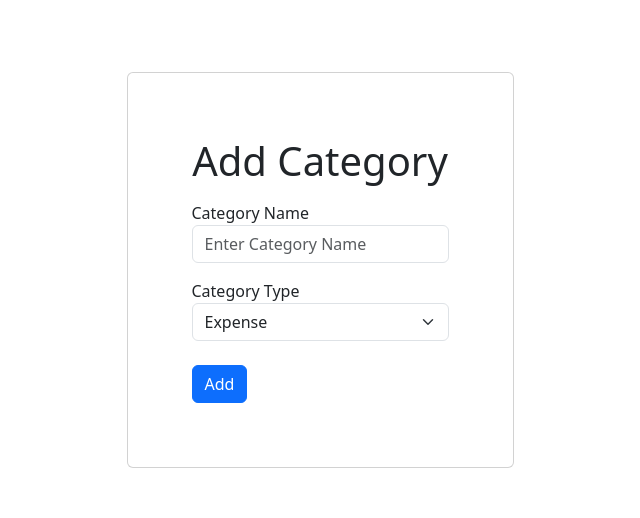
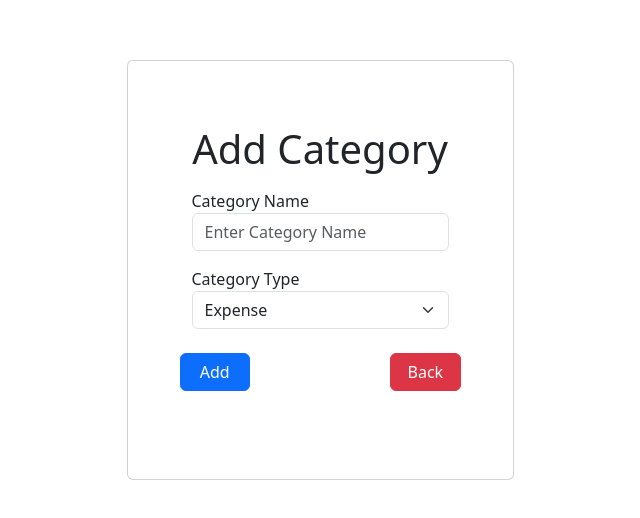
Before and after one commit to pykingcodepro/goodbudget, a Next.js app: page /addCategory in a window 1280 px wide. Shown: the part 130-648 px from the top of the page, without its empty margins (320-960 px from the left). Built offline with nearby package versions, Linux system fonts and the light colour scheme; no server answers.

Commit message:
added back btnin addTransaction and addCategory pages

```diff
--- a/src/app/addCategory/page.tsx
+++ b/src/app/addCategory/page.tsx
@@ -84,13 +84,25 @@ export default function AddCategory() {
                 <option value="income">Income</option>
               </select>
             </div>
+            <div className="row d-flex justify-content-between">
               <button
                 type="submit"
-              className={"btn btn-primary " + (isLoading ? "disabled" : "")}
+                className={"col-sm-3 btn btn-primary " + (isLoading ? "disabled" : "")}
                 onClick={handleClick}
               >
                 Add
               </button>
+              <button
+                type="button"
+                className="col-sm-3 btn btn-danger"
+                onClick={e => {
+                  e.preventDefault();
+                  router.push("/categories");
+                }}
+              >
+                Back
+              </button>
+            </div>
             <br />
             <small className="text-danger">{msg}</small>
           </form>
--- a/src/app/categories/page.tsx
+++ b/src/app/categories/page.tsx
@@ -104,7 +104,10 @@ export default function Page() {
               lineHeight: "-5",
               paddingBottom: "0.3rem",
             }}
-            onClick={() => router.push("/addCategory")}
+            onClick={e => {
+              e.preventDefault();
+              router.push("/addCategory");
+            }}
           >
             +
           </button>
```
Also changed, not shown: src/app/addTransaction/page.tsx (+23 -10 lines). Lines whose indentation alone changed are shown as unchanged.
